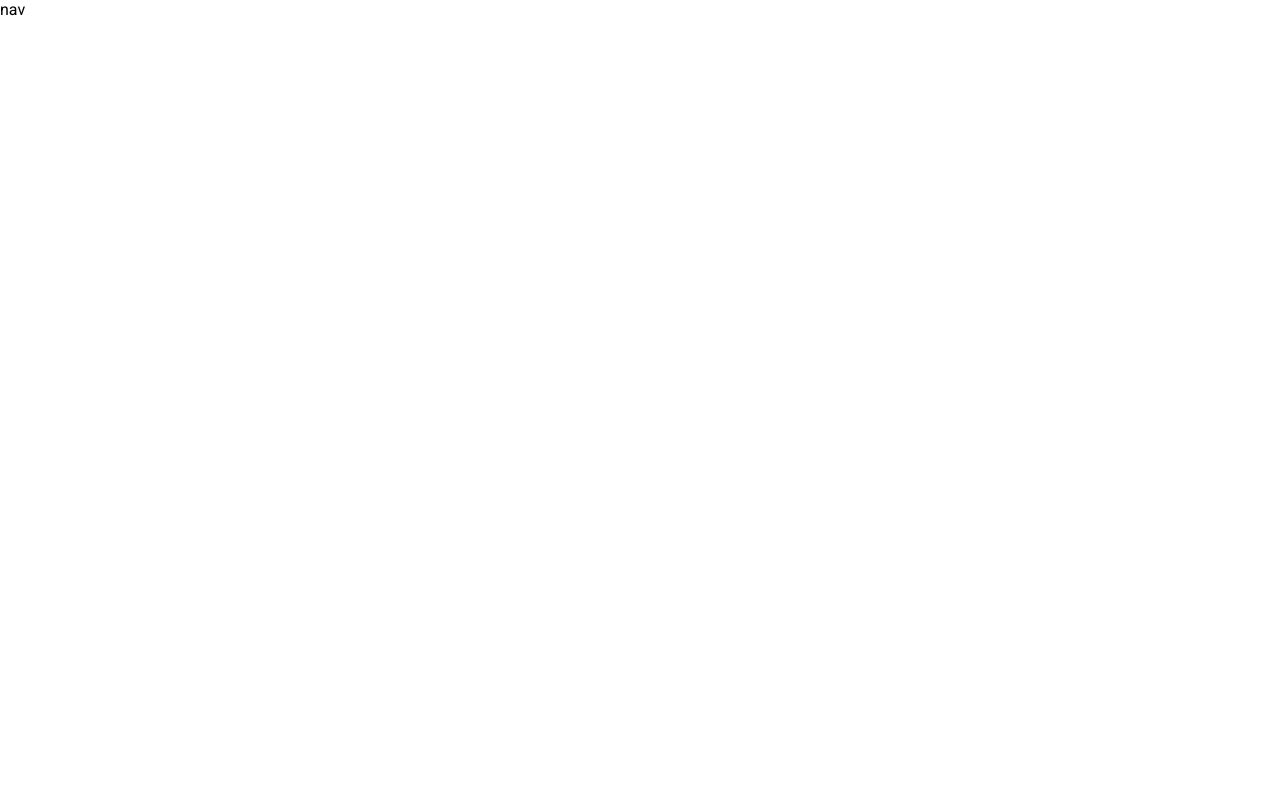
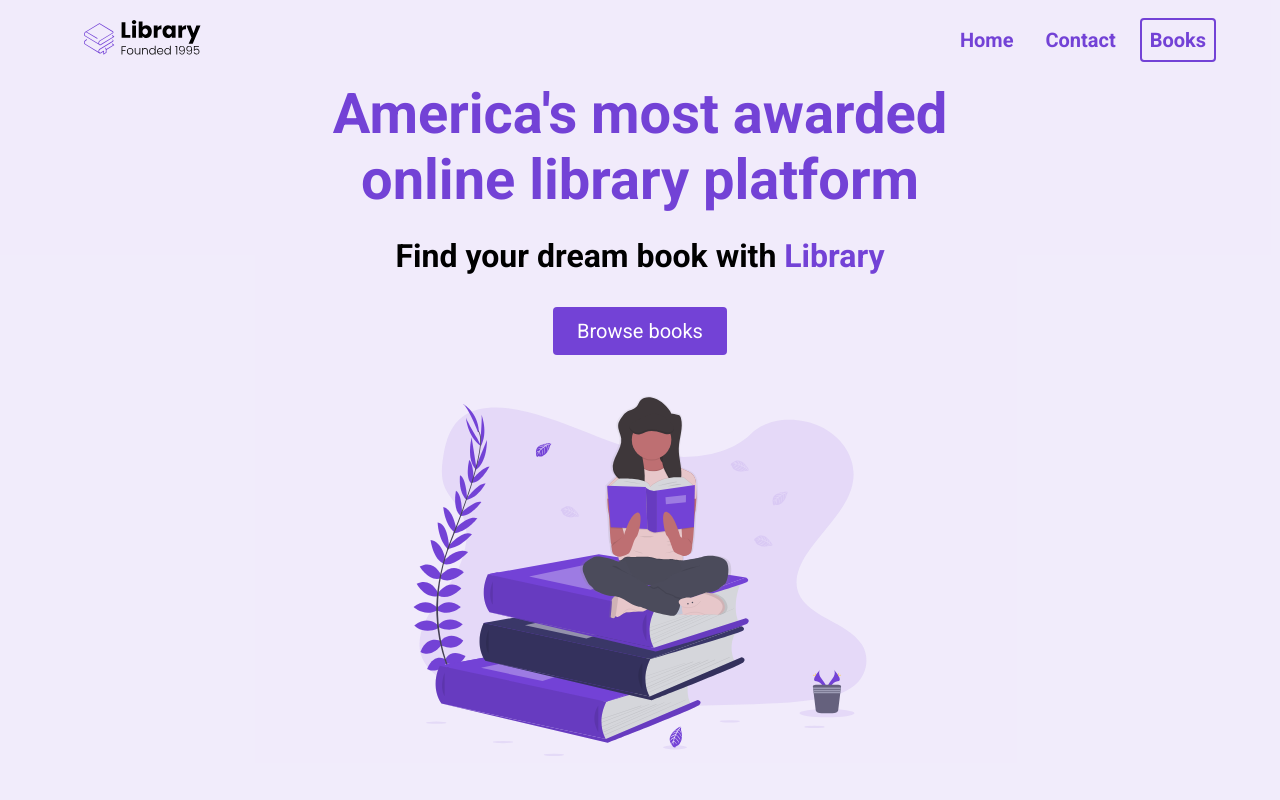
Before and after one commit to TJchevez/E-CommerceLibrary, a plain HTML site: page index.html in a window 1280 px wide. Drawn offline with Linux system fonts and the light colour scheme.

Commit message:
navigation and header with image is complete, links still need to be added to nav links

```diff
--- a/index.html
+++ b/index.html
@@ -7,12 +7,28 @@
     <link rel="stylesheet" href="style.css">
 </head>
 <body>
-    <section>
+    <section id="landing">
         <nav>
-            nav
+            <div class="nav__container">
+                <img class="logo" src="./assets/Library.svg" alt="">
+                <ul class="nav__links">
+                    <li><a href="#" class="nav__link">Home</a></li>
+                    <li><a href="#" class="nav__link">Contact</a></li>
+                    <li><a href="#" class="nav__link nav__link--primary">Books</a></li>
+                </ul>
+            </div>
         </nav>
         <header>
-
+            <div class="header__container">
+                <div class="header__description">
+                    <h1>America's most awarded online library platform</h1>
+                    <h2>Find your dream book with <span class="purple">Library</span></h2>
+                    <button class="btn">Browse books</button>
+                </div>
+                <figure class="header__img--wrapper">
+                    <img src="./assets/Undraw_Books.svg" alt="">
+                </figure>
+            </div>
         </header>
     </section>
 </body>
--- a/style.css
+++ b/style.css
@@ -6,3 +6,121 @@
     box-sizing: border-box;
     font-family: "Roboto", sans-serif;
 }
+
+nav {
+    height: 80px;
+    display: flex;
+}
+
+img {
+    width: 100%;
+    height: 100%;
+    max-height: 50vh;
+    padding: 20px;
+}
+
+.nav__container {
+    width: 100%;
+    max-width: 1200px;
+    padding: 0 24px;
+    display: flex;
+    justify-content: space-between;
+    align-items: center;
+    margin: 0 auto;
+}
+
+.purple {
+    color: #7342d6;
+}
+
+.logo {
+    width: 160px;
+}
+
+ul {
+    display: flex;
+}
+
+li {
+    list-style-type: none;
+}
+
+.nav__link {
+    margin-left: 16px;
+    text-decoration: none;
+    font-size: 20px;
+    color: #7342d6;
+    font-weight: bold;
+    padding: 8px;
+}
+
+.nav__link:hover {
+    text-decoration: underline;
+}
+
+.nav__link--primary {
+    border: 2px solid #7342d6;
+    border-radius: 4px;
+}
+
+.nav__link--primary:hover {
+    text-decoration: none;
+}
+
+#landing {
+    background-color: rgba(115, 66, 214, 0.1);
+}
+
+header {
+    height: calc(100vh - 80px);
+}
+
+.header__container {
+    width: 100%;
+    max-width: 720px;
+    margin: 0 auto;
+    height: 100%;
+    display: flex;
+    flex-direction: column;
+    justify-content: space-around;
+}
+
+.header__description {
+    display: flex;
+    flex-direction: column;
+    align-items: center;
+}
+
+h1 {
+    font-size: 56px;
+    color: #7342d6;
+    margin-bottom: 24px;
+    text-align: center;
+}
+
+h2 {
+    font-size: 32px;
+    margin-bottom: 32px;
+    text-align: center;
+}
+
+button {
+    cursor: pointer;
+}
+
+button:active {
+    transform: translateY(1px);
+}
+
+.btn {
+    background-color: #7342d6;
+    color: white;
+    padding: 12px 24px;
+    font-size: 20px;
+    border-radius: 4px;
+    border: none;
+}
+
+.header__img--wrapper {
+    padding: 20px;
+}
```
